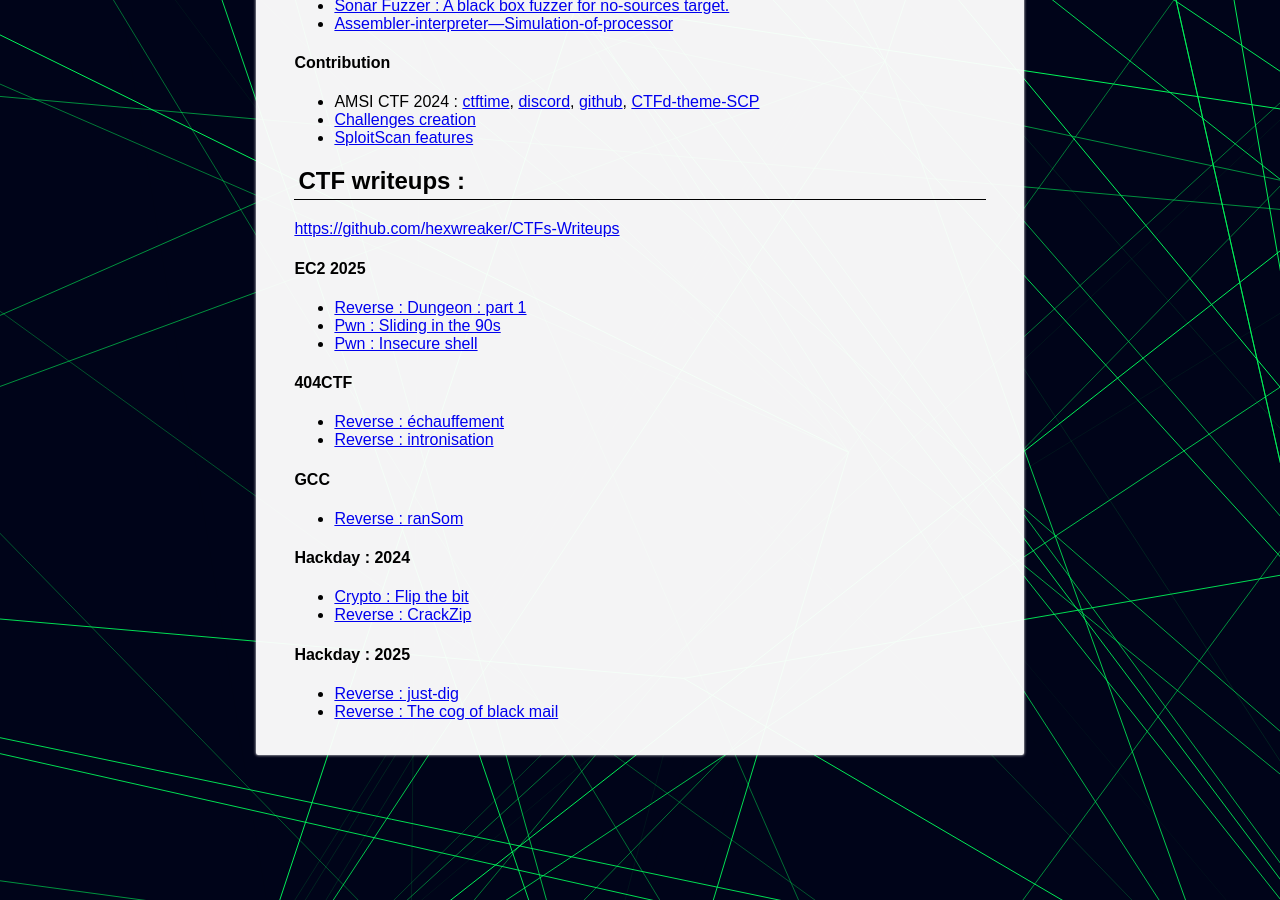
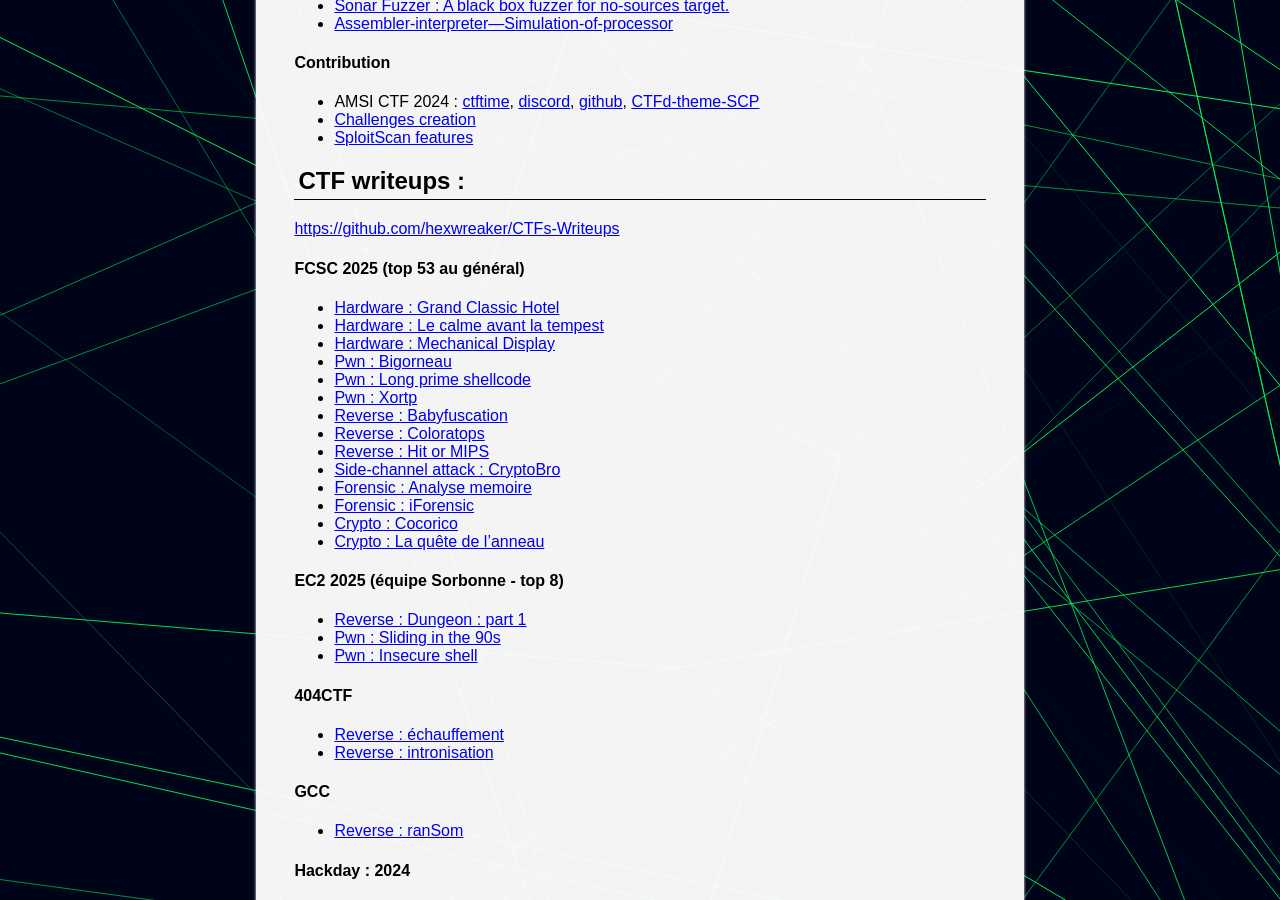
Before and after one commit to hexwreaker/hexwreaker.github.io, a Jekyll site: the page built from index.md, in a window 1280 px wide and 900 px high, scrolled down 712 px. Built offline with Jekyll 4.4.1, drawn with Linux system fonts in a browser that asks for light colours.

Commit message:
add FCSC 2025 challenges writeups

```diff
--- a/index.md
+++ b/index.md
@@ -41,7 +41,24 @@ AMSI's events manager at Sorbonne U.
 ## CTF writeups :
 [https://github.com/hexwreaker/CTFs-Writeups](https://github.com/hexwreaker/CTFs-Writeups)
 
-#### EC2 2025
+#### FCSC 2025 (top 53 au général)
+
+- [Hardware : Grand Classic Hotel](https://github.com/hexwreaker/CTFs-Writeups/tree/main/FCSC-2025/hardware/grand_classic_hotel/)
+- [Hardware : Le calme avant la tempest](https://github.com/hexwreaker/CTFs-Writeups/tree/main/FCSC-2025/hardware/le_calme_avant_la_tempest/)
+- [Hardware : Mechanical Display](https://github.com/hexwreaker/CTFs-Writeups/tree/main/FCSC-2025/hardware/mechanical-display-sheet/)
+- [Pwn : Bigorneau](https://github.com/hexwreaker/CTFs-Writeups/tree/main/FCSC-2025/pwn/bigorneau/)
+- [Pwn : Long prime shellcode](https://github.com/hexwreaker/CTFs-Writeups/tree/main/FCSC-2025/pwn/long_prime_shellcode/)
+- [Pwn : Xortp](https://github.com/hexwreaker/CTFs-Writeups/tree/main/FCSC-2025/pwn/xortp/)
+- [Reverse : Babyfuscation](https://github.com/hexwreaker/CTFs-Writeups/tree/main/FCSC-2025/reverse/babyfuscation/)
+- [Reverse : Coloratops](https://github.com/hexwreaker/CTFs-Writeups/tree/main/FCSC-2025/reverse/coloratops/)
+- [Reverse : Hit or MIPS](https://github.com/hexwreaker/CTFs-Writeups/tree/main/FCSC-2025/reverse/hit_or_mips/)
+- [Side-channel attack : CryptoBro](https://github.com/hexwreaker/CTFs-Writeups/tree/main/FCSC-2025/side-channel-attack/cryptobro/)
+- [Forensic : Analyse memoire](https://github.com/hexwreaker/CTFs-Writeups/tree/main/FCSC-2025/forensic/analyse_memoire/)
+- [Forensic : iForensic](https://github.com/hexwreaker/CTFs-Writeups/tree/main/FCSC-2025/forensic/iForensic/)
+- [Crypto : Cocorico](https://github.com/hexwreaker/CTFs-Writeups/tree/main/FCSC-2025/crypto/cocorico/)
+- [Crypto : La quête de l'anneau](https://github.com/hexwreaker/CTFs-Writeups/tree/main/FCSC-2025/crypto/la_quete_de_anneau/)
+
+#### EC2 2025 (équipe Sorbonne - top 8)
 - [Reverse : Dungeon : part 1](https://github.com/hexwreaker/CTFs-Writeups/tree/main/EC2-2025/dungeon-part-1)
 - [Pwn : Sliding in the 90s](https://github.com/hexwreaker/CTFs-Writeups/tree/main/EC2-2025/Sliding-in-the-90s/)
 - [Pwn : Insecure shell](https://github.com/hexwreaker/CTFs-Writeups/tree/main/EC2-2025/Insecure_shell/)
```
Also changed, not shown: Gemfile.lock (added), 2 other files.
